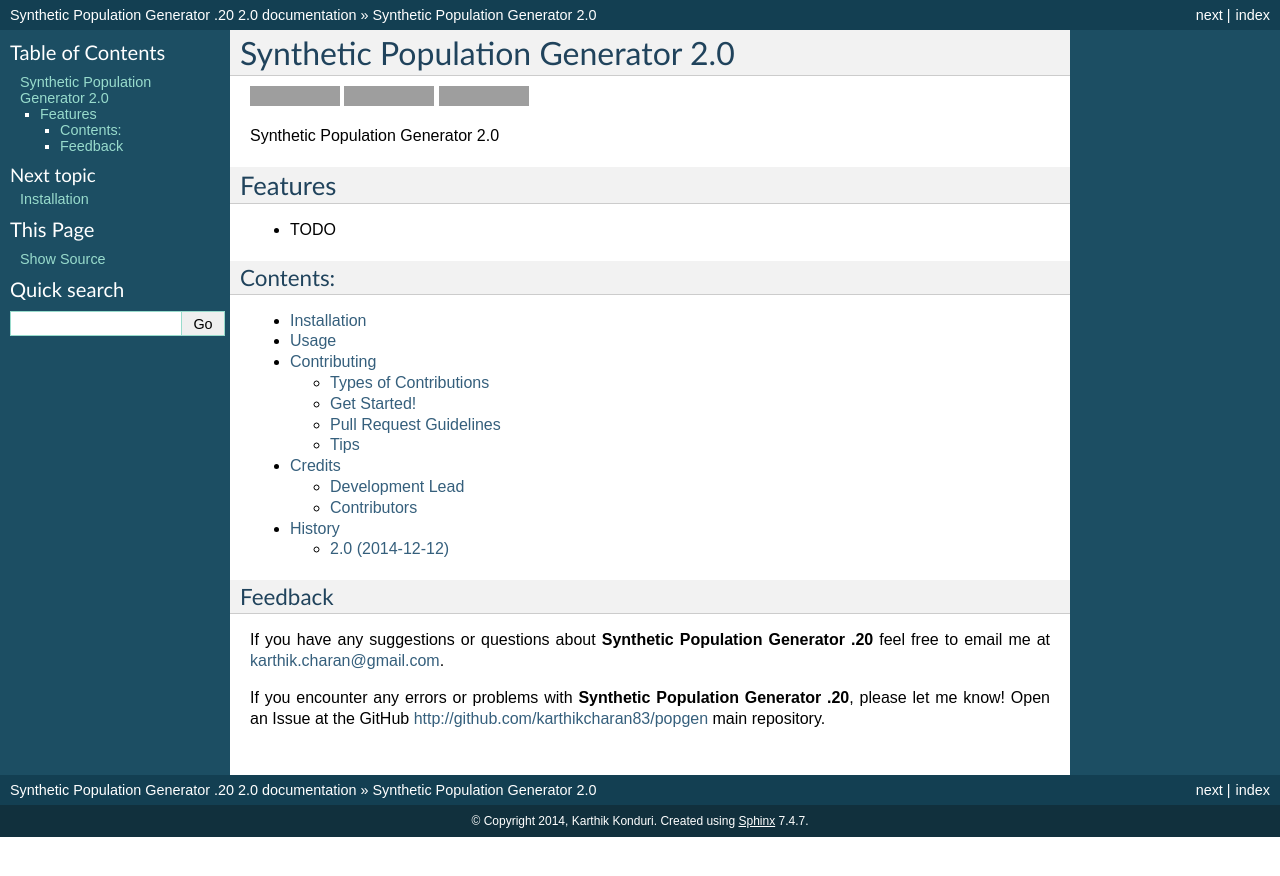
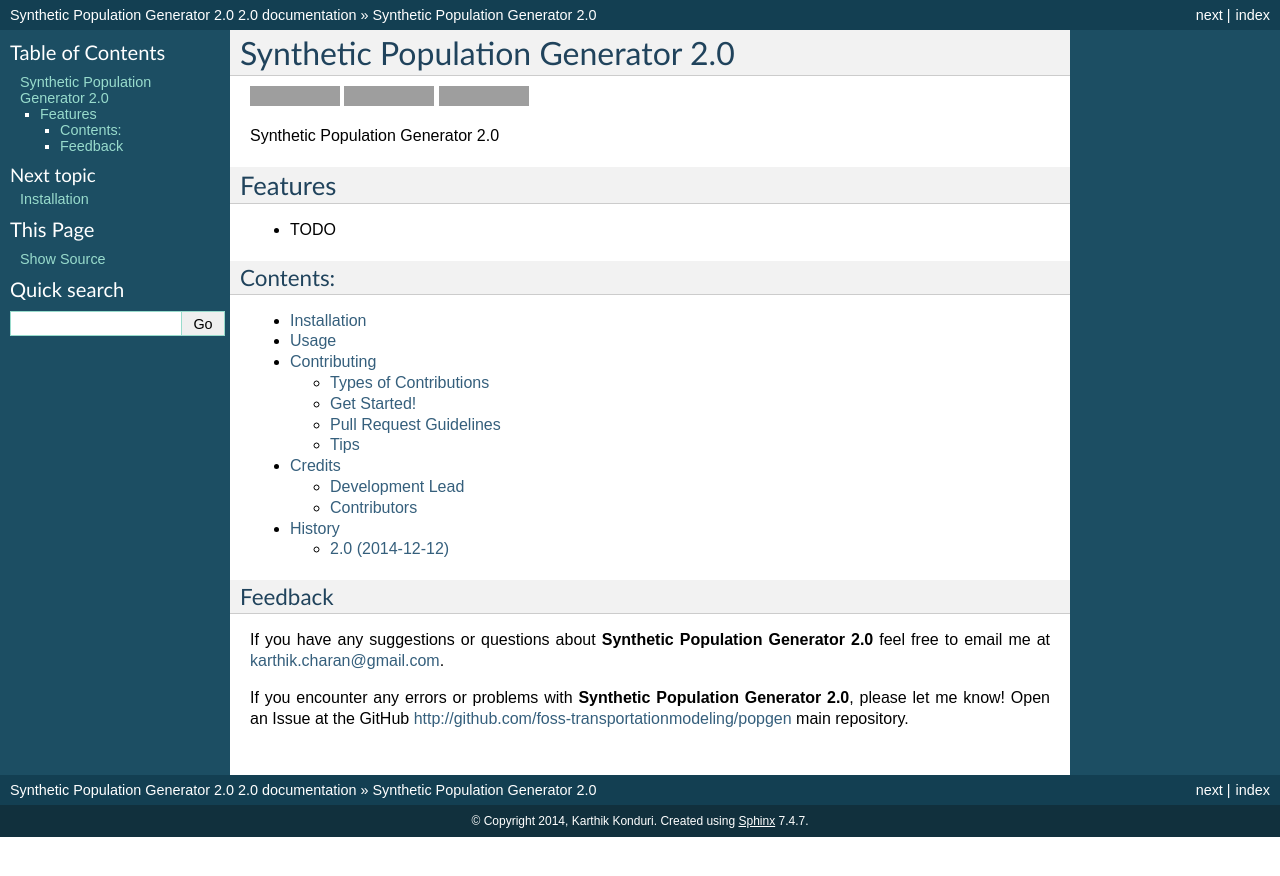
Before and after one commit to foss-transportationmodeling/popgen, a Sphinx documentation site: the page built from docs/index.rst, in a window 1280 px wide. Shown: the top 876 px of the page. Built offline with Sphinx 7.4.7, drawn with Linux system fonts in a browser that asks for light colours; grey boxes are pictures that could not be loaded.

Commit message:
Modified doc files to fix the version.

```diff
--- a/docs/conf.py
+++ b/docs/conf.py
@@ -46,7 +46,7 @@ source_suffix = '.rst'
 master_doc = 'index'
 
 # General information about the project.
-project = u'Synthetic Population Generator .20'
+project = u'Synthetic Population Generator 2.0'
 copyright = u'2014, Karthik Konduri'
 
 # The version info for the project you're documenting, acts as replacement for
@@ -192,7 +192,7 @@ latex_elements = {
 # Grouping the document tree into LaTeX files. List of tuples
 # (source start file, target name, title, author, documentclass [howto/manual]).
 latex_documents = [
-  ('index', 'popgen.tex', u'Synthetic Population Generator .20 Documentation',
+  ('index', 'popgen.tex', u'Synthetic Population Generator 2.0 Documentation',
    u'Karthik Konduri', 'manual'),
 ]
 
@@ -222,7 +222,7 @@ latex_documents = [
 # One entry per manual page. List of tuples
 # (source start file, name, description, authors, manual section).
 man_pages = [
-    ('index', 'popgen', u'Synthetic Population Generator .20 Documentation',
+    ('index', 'popgen', u'Synthetic Population Generator 2.0 Documentation',
      [u'Karthik Konduri'], 1)
 ]
 
@@ -236,7 +236,7 @@ man_pages = [
 # (source start file, target name, title, author,
 #  dir menu entry, description, category)
 texinfo_documents = [
-  ('index', 'popgen', u'Synthetic Population Generator .20 Documentation',
+  ('index', 'popgen', u'Synthetic Population Generator 2.0 Documentation',
    u'Karthik Konduri', 'popgen', 'One line description of project.',
    'Miscellaneous'),
 ]
--- a/docs/index.rst
+++ b/docs/index.rst
@@ -20,8 +20,8 @@ Contents:
 Feedback
 ========
 
-If you have any suggestions or questions about **Synthetic Population Generator .20** feel free to email me
+If you have any suggestions or questions about **Synthetic Population Generator 2.0** feel free to email me
 at karthik.charan@gmail.com.
 
-If you encounter any errors or problems with **Synthetic Population Generator .20**, please let me know!
-Open an Issue at the GitHub http://github.com/karthikcharan83/popgen main repository.
+If you encounter any errors or problems with **Synthetic Population Generator 2.0**, please let me know!
+Open an Issue at the GitHub http://github.com/foss-transportationmodeling/popgen main repository.
--- a/docs/usage.rst
+++ b/docs/usage.rst
@@ -2,6 +2,6 @@
 Usage
 ========
 
-To use Synthetic Population Generator .20 in a project::
+To use Synthetic Population Generator 2.0 in a project::
 
 	import popgen
```
